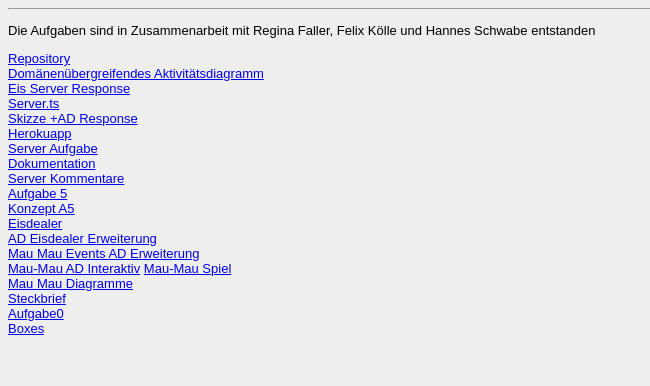
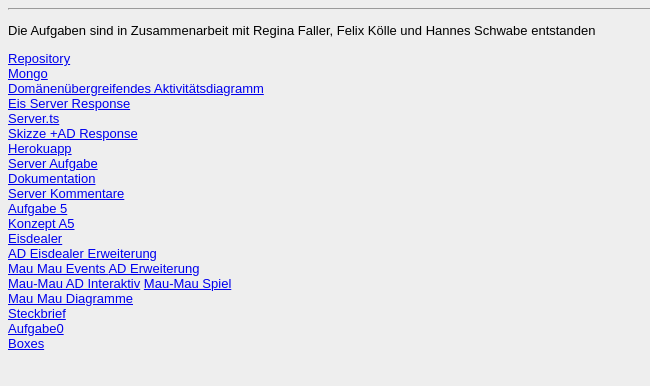
Before and after one commit to JanaKraemer/JanaKraemer, a plain HTML site: page Steckbrief/steckbrief.htm in a window 1280 px wide. Shown: the whole page, without its empty margins (0-650 px from the left). Drawn offline with Linux system fonts and the light colour scheme.

Commit message:
mongo link

```diff
--- a/Steckbrief/steckbrief.htm
+++ b/Steckbrief/steckbrief.htm
@@ -9,6 +9,8 @@
 
 <p>Die Aufgaben sind in Zusammenarbeit mit Regina Faller, Felix Kölle und Hannes Schwabe entstanden</p>
 <a target="_blank" href="https://github.com/JanaKraemer/EIA2-Aufgabe">Repository</a>
+<br>
+<a target="_blank" href="https://mongodbrowser.herokuapp.com/?u=jana&p=Hermine99!&a=mongo%20%22mongodb+srv://cluster0-qwseq.mongodb.net/test%22&n=sch%C3%BCler&c=students">Mongo</a>
 <br>
 <a target="_blank" href="https://github.com/JanaKraemer/EIA2-Aufgabe/blob/master/Datenbank/ad.pdf">Domänenübergreifendes Aktivitätsdiagramm</a>
 <br>
```
